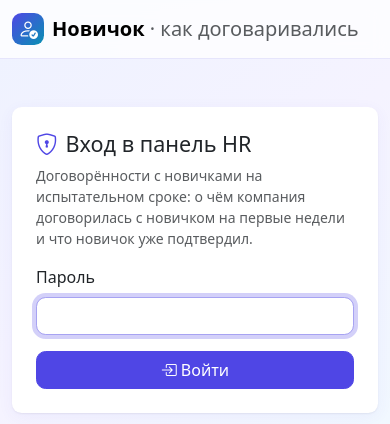
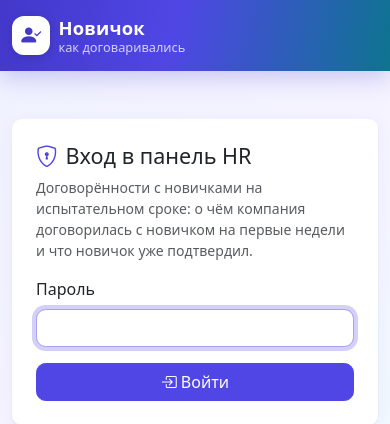
Before and after one commit to kirsky/tgt-task, a PHP site: page /login in a window 390 px wide. Shown: the top 424 px of the page. Run offline with PHP 8.4, Linux system fonts and the light colour scheme; style sheets or scripts are compiled from the project's sources.

Commit message:
fix: stale assets, app header, type-aware JS linting
- versioned asset URLs: static files are cached for a year, so the browser kept the
  first stylesheet and none of the later design changes were visible
- coloured app header with brand, section pills (active state) and logout button;
  phone layout keeps logout next to the brand
- page title on the main page
- ESLint: type-aware linting (typescript-eslint, @typescript-eslint/no-deprecated) for
  assets; strict mode enforced for CommonJS config files
- copy button no longer uses the deprecated document.execCommand

```diff
--- a/assets/app.scss
+++ b/assets/app.scss
@@ -37,30 +37,91 @@ html[data-bs-theme='dark'] {
   background: linear-gradient(140deg, #0f172a 0%, #1e1b4b 55%, #042f2e 100%);
 }
 
-.navbar-glass {
-  background: rgb(255 255 255 / 75%);
-  backdrop-filter: blur(10px);
-  border-bottom: 1px solid rgb(79 70 229 / 12%);
+.app-header {
+  color: #fff;
+  background: linear-gradient(100deg, #4338ca 0%, #4f46e5 45%, #0e7490 100%);
+  box-shadow: 0 6px 24px rgb(67 56 202 / 25%);
 }
 
-[data-bs-theme='dark'] .navbar-glass {
-  background: rgb(15 23 42 / 75%);
-  border-bottom-color: rgb(165 180 252 / 15%);
+.app-header .brand {
+  color: #fff;
 }
 
-.brand-mark {
+.app-header .brand-mark {
   display: inline-grid;
   place-items: center;
-  width: 2rem;
-  height: 2rem;
-  border-radius: 0.6rem;
-  color: #fff;
-  background: linear-gradient(135deg, $primary, $info);
+  width: 2.4rem;
+  height: 2.4rem;
+  border-radius: 0.75rem;
+  font-size: 1.25rem;
+  color: #4338ca;
+  background: #fff;
+  box-shadow: 0 2px 8px rgb(0 0 0 / 15%);
 }
 
-.brand-tagline {
-  color: var(--bs-secondary-color);
-  font-weight: 400;
+.app-header .brand-name {
+  font-size: 1.15rem;
+  font-weight: 700;
+  letter-spacing: 0.01em;
+}
+
+.app-header .brand-tagline {
+  font-size: 0.8rem;
+  color: rgb(255 255 255 / 75%);
+}
+
+.app-nav .nav-link {
+  white-space: nowrap;
+  color: rgb(255 255 255 / 85%);
+  border-radius: 0.6rem;
+  font-weight: 500;
+}
+
+.app-nav .nav-link:hover,
+.app-nav .nav-link:focus {
+  color: #fff;
+  background: rgb(255 255 255 / 12%);
+}
+
+.app-nav .nav-link.active {
+  color: #312e81;
+  background: #fff;
+  box-shadow: 0 2px 8px rgb(0 0 0 / 12%);
+}
+
+.app-nav {
+  order: 3;
+  width: 100%;
+  overflow-x: auto;
+}
+
+.app-actions {
+  order: 2;
+}
+
+@include media-breakpoint-up(lg) {
+  .app-nav {
+    order: 1;
+    width: auto;
+  }
+}
+
+.header-chip {
+  align-items: center;
+  padding: 0.3rem 0.65rem;
+  border-radius: 0.5rem;
+  font-size: 0.8rem;
+  color: #fff;
+  background: rgb(255 255 255 / 15%);
+}
+
+[data-bs-theme='dark'] .app-header {
+  background: linear-gradient(100deg, #1e1b4b 0%, #312e81 50%, #134e4a 100%);
+}
+
+.page-title {
+  font-weight: 700;
+  letter-spacing: -0.01em;
 }
 
 .card {
--- a/package.json
+++ b/package.json
@@ -29,6 +29,8 @@
     "sass-loader": "^16.0.4",
     "stylelint": "^16.26.1",
     "stylelint-config-standard-scss": "^15.0.1",
+    "typescript": "^5.9.3",
+    "typescript-eslint": "^8.72.2",
     "webpack": "^5.112.2",
     "webpack-cli": "^6.0.1"
   }
--- a/src/Web/Router.php
+++ b/src/Web/Router.php
@@ -350,6 +350,11 @@ final class Router
 
         return new Response(200, $this->views->page($template, $vars + [
             'flash' => $flash,
+            'active' => match ($template) {
+                'roles' => 'roles',
+                'list', 'card' => 'home',
+                default => '',
+            },
             'csrf' => $session['csrf'] ?? '',
             'authed' => !empty($session['auth']),
             'demo' => $this->c->demoEnabled(),
--- a/src/Web/Views.php
+++ b/src/Web/Views.php
@@ -90,6 +90,21 @@ final class Views
         return $mod10 >= 2 && $mod10 <= 4 && ($mod100 < 12 || $mod100 > 14) ? $few : $many;
     }
 
+    /**
+     * URL of a built asset with a version derived from the file's build time.
+     * Static files are served with a one-year cache, so the version is what makes
+     * browsers and Cloudflare fetch a new build.
+     *
+     * @param string $file File name inside `public/build`, e.g. `app.css`.
+     */
+    public static function asset(string $file): string
+    {
+        $path = dirname(__DIR__, 2) . '/public/build/' . $file;
+        $mtime = is_file($path) ? (string) filemtime($path) : '0';
+
+        return '/build/' . $file . '?v=' . hash('crc32b', $file . $mtime);
+    }
+
     /** HTML-escapes a value for templates. */
     public static function e(mixed $v): string
     {
--- a/templates/layout.php
+++ b/templates/layout.php
@@ -1,8 +1,8 @@
 <?php
 /**
- * Page shell (Bootstrap 5): navbar with product name, read-only banner, confirmation
- * message of the previous action, content, footer. Assets are built by webpack into
- * public/build (npm run build).
+ * Page shell (Bootstrap 5): coloured app header with brand and section pills, read-only
+ * banner, confirmation message of the previous action, content, footer. Assets are built
+ * by webpack into public/build and referenced with a build version (see Views::asset()).
  *
  * @var string      $title
  * @var string      $content
@@ -10,9 +10,14 @@
  * @var bool        $authed
  * @var bool        $readonly
  * @var string|null $flash
+ * @var string      $active   Current section: `home`, `roles` or empty.
  */
 use App\Web\Views;
 
+$nav = [
+    'home' => ['/', 'bi-people', 'На испытательном'],
+    'roles' => ['/roles', 'bi-card-checklist', 'Договорённости по ролям'],
+];
 ?><!doctype html>
 <html lang="ru">
 <head>
@@ -21,33 +26,37 @@ use App\Web\Views;
 <meta name="robots" content="noindex,nofollow">
 <title><?= Views::e($title) ?> · Новичок</title>
 <script>document.documentElement.setAttribute('data-bs-theme', matchMedia('(prefers-color-scheme: dark)').matches ? 'dark' : 'light');</script>
-<link rel="stylesheet" href="/build/app.css">
-<script src="/build/app.js" defer></script>
+<link rel="stylesheet" href="<?= Views::e(Views::asset('app.css')) ?>">
+<script src="<?= Views::e(Views::asset('app.js')) ?>" defer></script>
 </head>
 <body>
-<nav class="navbar navbar-expand-md navbar-glass sticky-top">
-  <div class="container">
-    <a class="navbar-brand d-flex align-items-center gap-2" href="/">
-      <span class="brand-mark"><i class="bi bi-person-check"></i></span>
-      <span><b>Новичок</b> <span class="brand-tagline">· как договаривались</span></span>
+<header class="app-header">
+  <div class="container d-flex flex-wrap align-items-center gap-3 py-3">
+    <a class="brand d-flex align-items-center gap-2 me-lg-4 text-decoration-none" href="/">
+      <span class="brand-mark"><i class="bi bi-person-check-fill"></i></span>
+      <span class="lh-sm">
+        <span class="brand-name d-block">Новичок</span>
+        <span class="brand-tagline d-block">как договаривались</span>
+      </span>
     </a>
     <?php if (!empty($authed)): ?>
-    <button class="navbar-toggler" type="button" data-bs-toggle="collapse" data-bs-target="#nav" aria-controls="nav" aria-expanded="false" aria-label="Меню">
-      <span class="navbar-toggler-icon"></span>
-    </button>
-    <div class="collapse navbar-collapse" id="nav">
-      <ul class="navbar-nav me-auto">
-        <li class="nav-item"><a class="nav-link" href="/"><i class="bi bi-people me-1"></i>На испытательном</a></li>
-        <li class="nav-item"><a class="nav-link" href="/roles"><i class="bi bi-card-checklist me-1"></i>Договорённости по ролям</a></li>
-      </ul>
-      <form method="post" action="/logout" class="d-flex">
+    <ul class="nav nav-pills app-nav flex-nowrap">
+      <?php foreach ($nav as $key => [$href, $icon, $label]): ?>
+      <li class="nav-item">
+        <a class="nav-link<?= ($active ?? '') === $key ? ' active' : '' ?>" <?= ($active ?? '') === $key ? 'aria-current="page" ' : '' ?>href="<?= $href ?>"><i class="bi <?= $icon ?> me-1"></i><?= Views::e($label) ?></a>
+      </li>
+      <?php endforeach ?>
+    </ul>
+    <div class="app-actions ms-auto d-flex align-items-center gap-2">
+      <span class="header-chip d-none d-sm-inline-flex"><i class="bi bi-person-badge me-1"></i>HR · демо</span>
+      <form method="post" action="/logout" class="m-0">
         <input type="hidden" name="csrf" value="<?= Views::e($csrf) ?>">
-        <button type="submit" class="btn btn-link nav-link"><i class="bi bi-box-arrow-right me-1"></i>Выйти</button>
+        <button type="submit" class="btn btn-sm btn-light"><i class="bi bi-box-arrow-right me-1"></i>Выйти</button>
       </form>
     </div>
     <?php endif ?>
   </div>
-</nav>
+</header>
 <?php if (!empty($readonly)): ?>
 <div class="alert alert-warning rounded-0 text-center mb-0 fw-semibold"><i class="bi bi-cloud-slash me-2"></i>Битрикс24 недоступен — панель в режиме просмотра. Действия с задачами временно недоступны.</div>
 <?php endif ?>
--- a/webpack.config.js
+++ b/webpack.config.js
@@ -1,3 +1,5 @@
+'use strict';
+
 /**
  * Builds the HR panel assets into public/build: Bootstrap 5 (SCSS + JS), Bootstrap Icons,
  * the self-hosted Onest font and the panel's own styles and scripts.
```
Also changed, not shown: assets/app.js (+18 -15 lines), eslint.config.js (+23 -3 lines), templates/list.php (+5 -2 lines), tests/PanelSmokeTest.php (+20 -1 lines), tsconfig.json (added, +15 -0 lines), package-lock.json.
